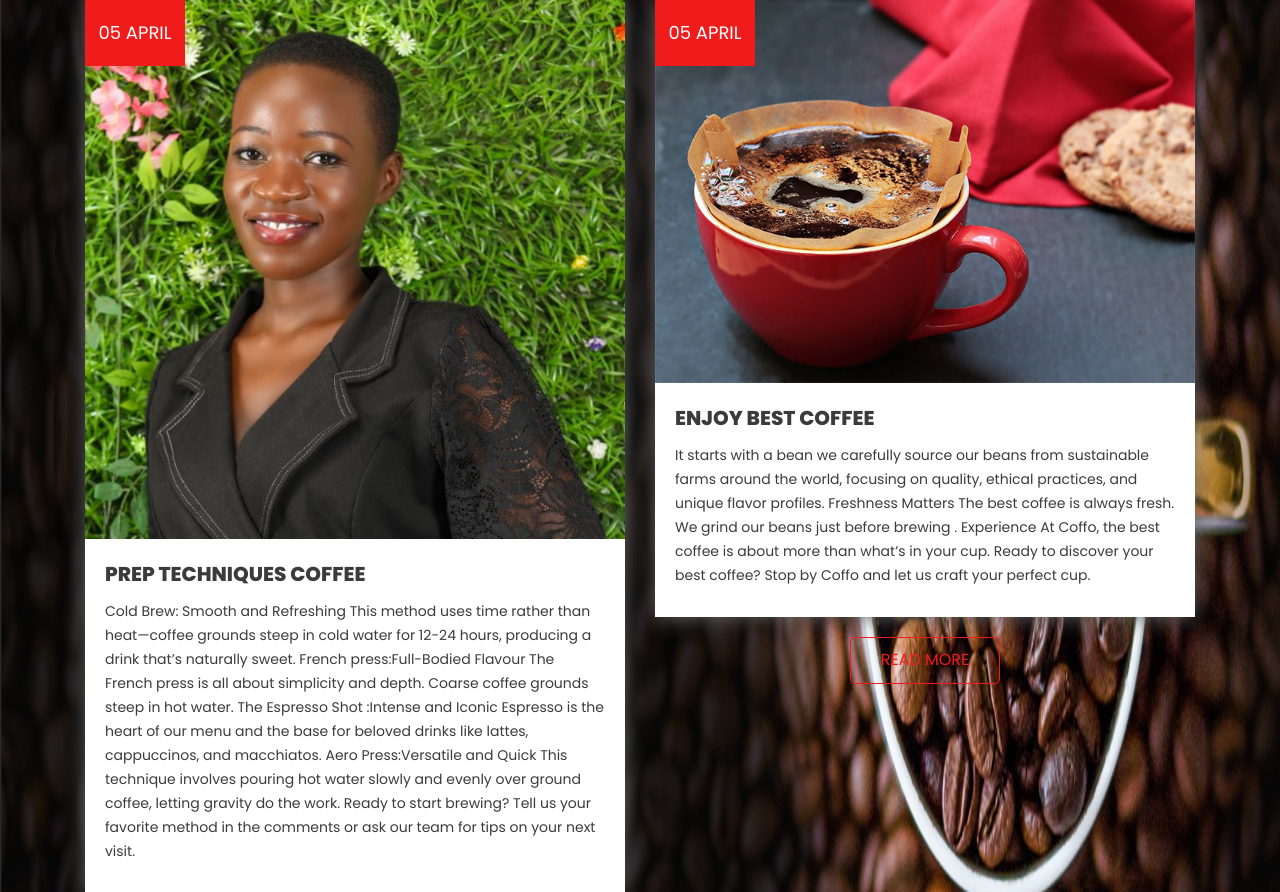
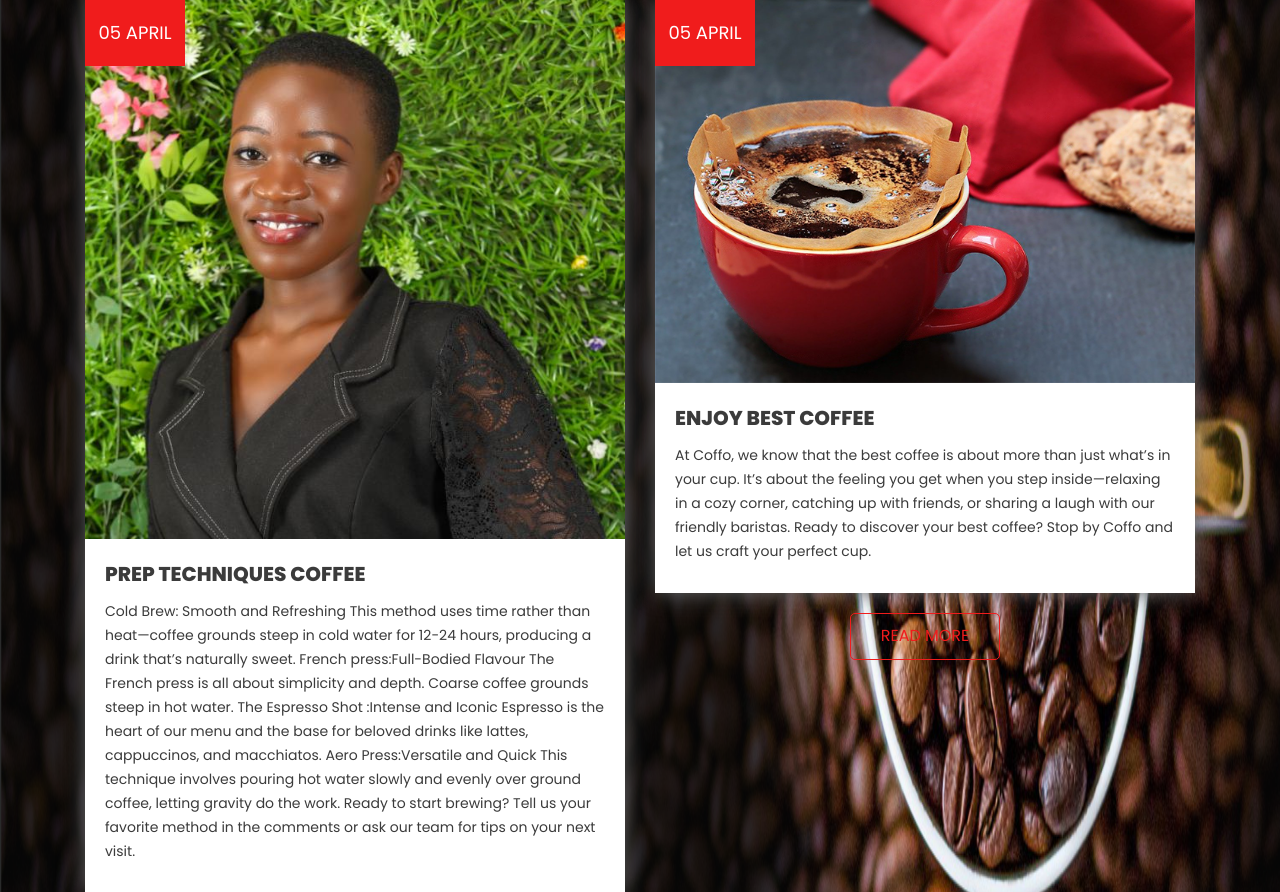
Before and after one commit to euphrazia/fullstack, a Flask app: page /blog in a window 1280 px wide. Shown: the part 455-1347 px from the top of the page. Run offline with Flask 3, Linux system fonts and the light colour scheme; some libraries are stand-ins or nearby versions.

Commit message:
Update blog.html

```diff
--- a/templates/blog.html
+++ b/templates/blog.html
@@ -41,14 +41,7 @@ Ready to start brewing? Tell us your favorite method in the comments or ask our
                         <h4 class="date_text">05 April</h4>
                         <h4 class="prep_text">Enjoy Best Coffee</h4>
                         <p class="lorem_text">
-It starts with a bean
-we carefully source our beans from sustainable farms around the world, focusing on quality, ethical practices, and unique flavor profiles.
-
-Freshness Matters
-The best coffee is always fresh. We grind our beans just before brewing .
-
-Experience
-At Coffo, the best coffee is about more than what’s in your cup.
+At Coffo, we know that the best coffee is about more than just what’s in your cup. It’s about the feeling you get when you step inside—relaxing in a cozy corner, catching up with friends, or sharing a laugh with our friendly baristas.
 
 Ready to discover your best coffee?
 Stop by Coffo and let us craft your perfect cup.
```
